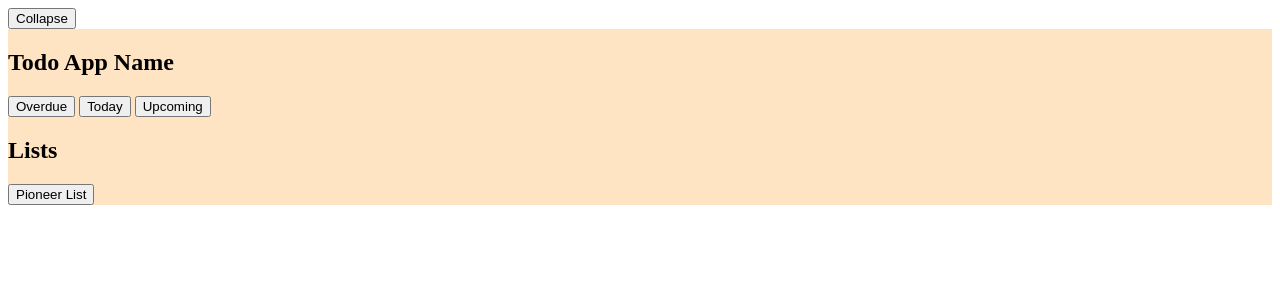
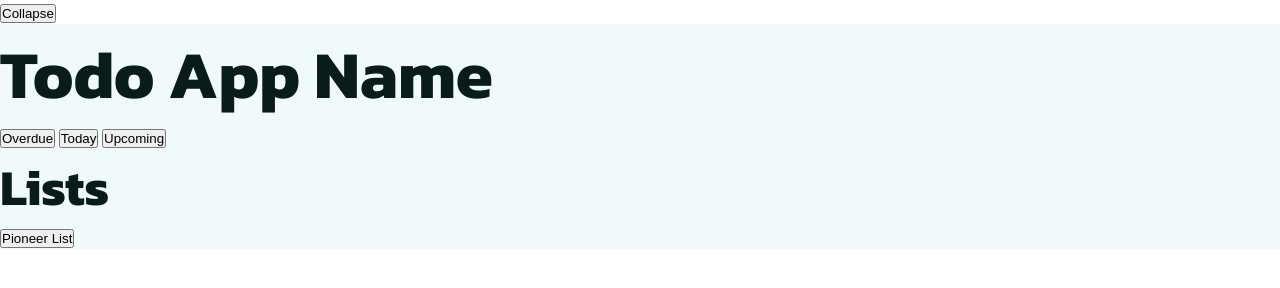
Before and after one commit to nicolasgsantana/todo-app, a website built with webpack: page src/index.html in a window 1280 px wide. Both pictures are taken after a click on the button "Collapse". Built offline with nearby package versions, Linux system fonts and the light colour scheme.

Commit message:
Add font and color scheme

```diff
--- a/src/css/style.css
+++ b/src/css/style.css
@@ -1,5 +1,46 @@
+@import url('https://fonts.googleapis.com/css?family=Kanit:700|Kanit:400');
+
+* {
+    margin: 0;
+    padding: 0;
+}
+
+:root {
+    --text: #0a1b1c;
+    --background: #f0fafa;
+    --primary: #8FCACB;
+    --secondary: #93e9eb;
+    --accent: #57e5e7;
+
+    font-size: 100%; /* 16px */
+}
+
+body {
+    font-family: 'Kanit';
+    font-weight: 400;
+
+    color: var(--text);
+}
+
+h1, h2, h3, h4, h5 {
+    font-family: 'Kanit';
+    font-weight: 700;
+}
+
+h1 {font-size: 4.210rem; /* 67.36px */}
+
+h2 {font-size: 3.158rem; /* 50.56px */}
+
+h3 {font-size: 2.369rem; /* 37.92px */}
+
+h4 {font-size: 1.777rem; /* 28.48px */}
+
+h5 {font-size: 1.333rem; /* 21.28px */}
+
+small {font-size: 0.750rem; /* 12px */}
+
 nav {
     display: none;
     overflow: hidden;
-    background-color: bisque;
+    background-color: var(--background);
 }
```
